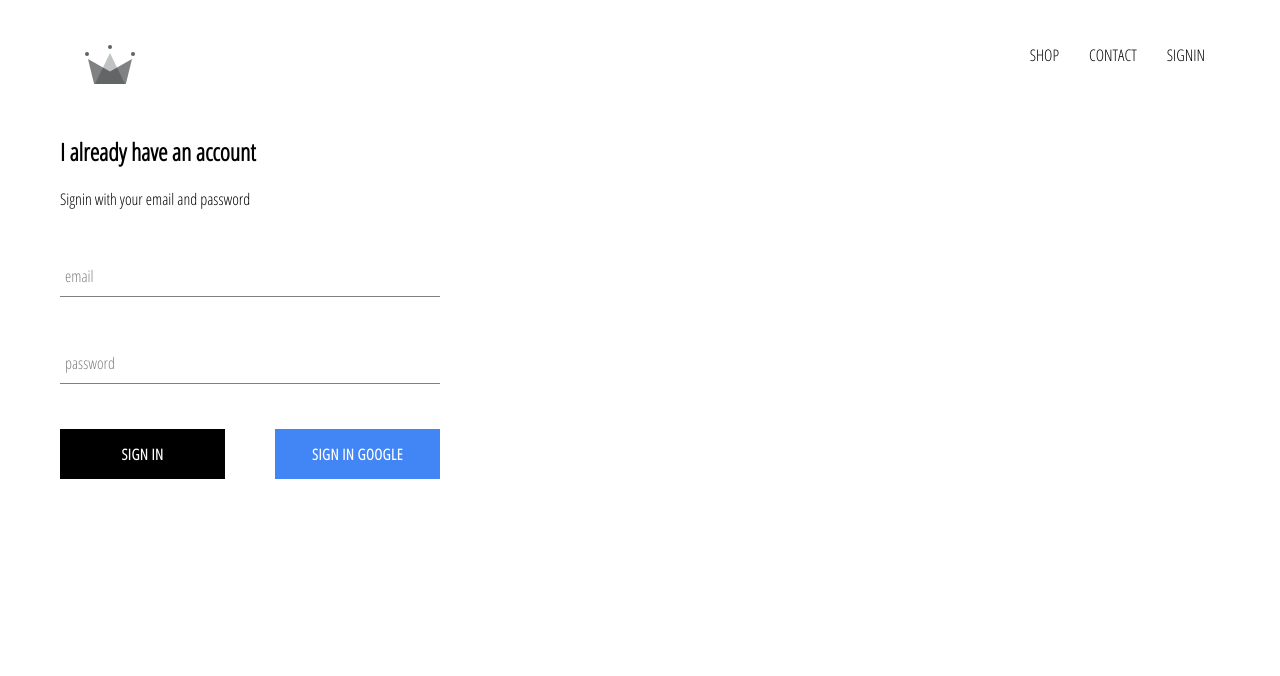
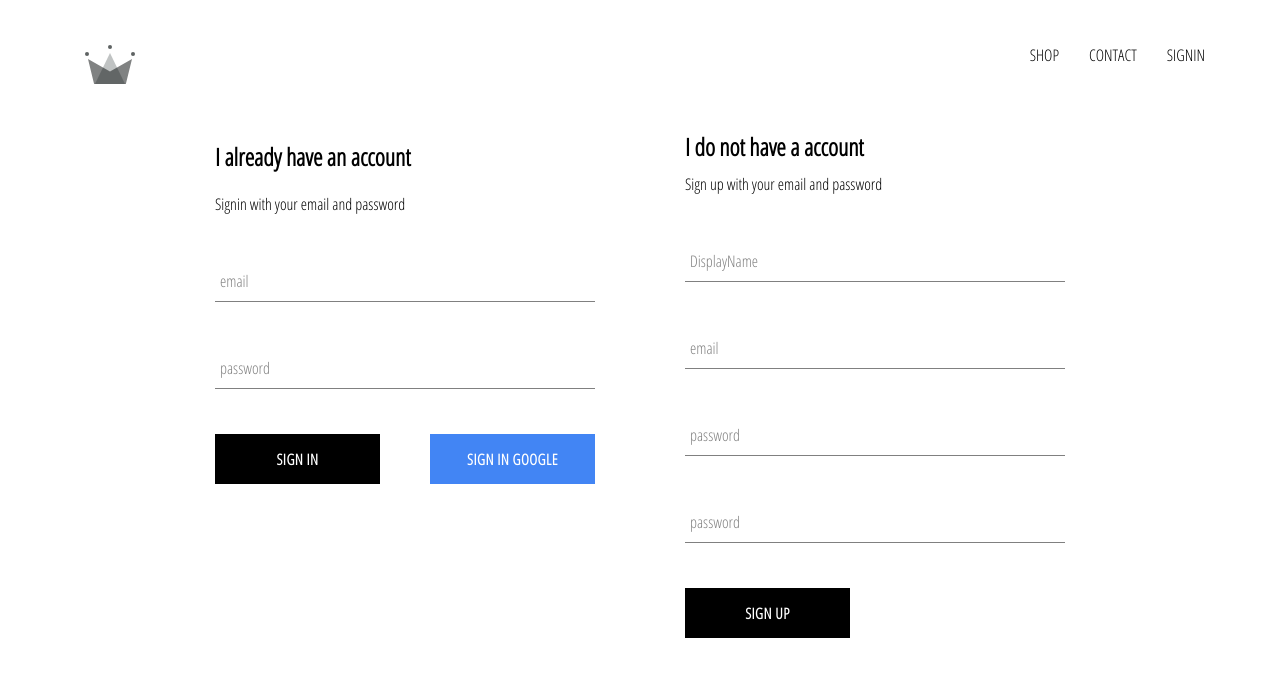
Before and after one commit to Narayanlimbu/e-Elothing-Redux-saga, a React (Create React App) app: page /signin in a window 1280 px wide. Shown: the top 676 px of the page. Built offline with nearby package versions, Linux system fonts and the light colour scheme; no server answers.

Commit message:
implemented firebase utils and sign up

```diff
--- a/src/App.js
+++ b/src/App.js
@@ -5,7 +5,7 @@ import {Switch, Route} from 'react-router-dom';
 import ShopPage from './pages/shoppage/shop.component';
 import Header from './components/header/header.component';
 import SignInSignUp from './pages/signin-signup/signin-signup.component';
-import {auth} from './firebase/firebase.utils';
+import {auth, createUserProfileDocument} from './firebase/firebase.utils';
 
 class App extends React.Component{
   constructor(){
@@ -18,9 +18,19 @@ class App extends React.Component{
   unsubscribeFromAuth=null;
 
   componentDidMount(){
-    this.unsubscribeFromAuth=auth.onAuthStateChanged(user=>{this.setState({currentUser:user})
-    console.log(user);
-
+    this.unsubscribeFromAuth=auth.onAuthStateChanged(async userAuth=>{
+    if(userAuth){
+        const userRef=await createUserProfileDocument(userAuth);
+        userRef.onSnapshot(snamShot=>{
+          this.setState({
+            currentUser:{
+              id:snamShot.id,
+              ...snamShot.data()
+            }
+          })
+        })
+      }
+     this.setState({currentUser:userAuth}) // null
    })
   }
   componentWillUnmount(){
--- /dev/null
+++ b/src/components/FormInput/rough/forminput.js
@@ -0,0 +1,18 @@
+import React from 'react';
+import './forminput.style.scss';
+
+const FormInput=({handleChange, label, ...otherProps})=>{
+
+    return <div className="group1">
+      <input className='input'
+      onChange={handleChange}
+       {...otherProps}/>
+      {
+          label ?
+          <label className='label'>{label}</label>
+          : null
+      }
+    </div>
+
+}
+export default FormInput;
--- a/src/components/sign-in/sign-in.component.jsx
+++ b/src/components/sign-in/sign-in.component.jsx
@@ -18,9 +18,6 @@ class SignIn extends React.Component{
     }
     handleSubmit=(event)=>{
         event.preventDefault();
-        const {email, password}=this.state;
-        console.log(email);
-        console.log(password);
         this.setState({email:'',password:''})
     }
     render(){
@@ -41,7 +38,7 @@ class SignIn extends React.Component{
                     label='password'
                     value={this.state.password}
                     handleChange={this.handleChange} required/>
-                <div className='buttons'>
+                    <div className='buttons'>
                     <CustomButton type='submit' value='Submit Form'>
                         Sign In
                     </CustomButton>
--- /dev/null
+++ b/src/components/sign-up/sign-up.component.jsx
@@ -0,0 +1,90 @@
+import React from 'react';
+import FormInput from '../../components/FormInput/forminput.component';
+import { auth, createUserProfileDocument } from '../../firebase/firebase.utils';
+import Button from '../button/button.component';
+import './sign-up.styles.scss';
+
+class SignUp extends React.Component{
+    constructor(){
+        super();
+        this.state={
+          displayName:"",
+          email:'',
+          password:'',
+          confirmPassword:''
+        }
+    }
+  handleChange=(event)=>{
+     const {name, value}=event.target;
+     this.setState({[name]:value});
+
+  }
+  handleSubmit=async (event)=>{
+       event.preventDefault();
+       const {displayName, email, password, confirmPassword}=this.state;
+       if(password!=confirmPassword){
+           alert("password don't match");
+           return;
+       }
+       try{
+           const{user}=await auth.createUserWithEmailAndPassword(email,password); // it creates user in authentication
+           await createUserProfileDocument(user, {displayName}); // it creates the user in firestore
+           this.setState({
+            displayName:"",
+            email:'',
+            password:'',
+            confirmPassword:''
+        })
+       }catch(error){
+           console.log(error);
+       }
+
+
+  }
+
+
+  render(){
+      const {displayName,email, password, confirmPassword}=this.state;
+      return(
+          <div className='sign-up'>
+              <h2 className='title'>I do not have a account</h2>
+              <span>Sign up with your email and password</span>
+                <form onSubmit={this.handleSubmit} className='sign-up=form'>
+                    <FormInput
+                    name='displayName'
+                    handleChange={this.handleChange}
+                    value={displayName}
+                    require
+                    label='DisplayName'
+                    />
+                    <FormInput
+                    name='email'
+                    type='email'
+                    handleChange={this.handleChange}
+                    value={email}
+                    require
+                    label='email'
+                    />
+                    <FormInput
+                    name='password'
+                    type='password'
+                    handleChange={this.handleChange}
+                    value={password}
+                    require
+                    label='password'
+                    />
+                    <FormInput
+                    name='confirmPassword'
+                    type='password'
+                    handleChange={this.handleChange}
+                    value={confirmPassword}
+                    require
+                    label='password'
+                    />
+                    <Button type='submit' value="submit value">SIGN UP</Button>
+                </form>
+          </div>
+      )
+  }
+}
+export default SignUp;
--- /dev/null
+++ b/src/components/sign-up/sign-up.styles.scss
@@ -0,0 +1,8 @@
+.sign-up{
+    display: flex;
+    flex-direction: column;
+    width: 380px;
+    .title{
+     margin: 10px 0;
+    }
+}
--- a/src/firebase/firebase.utils.js
+++ b/src/firebase/firebase.utils.js
@@ -17,6 +17,29 @@ const firebaseConfig = {
   export const auth=firebase.auth();
   export const firestore=firebase.firestore();
 
+  export const createUserProfileDocument= async (userAuth, additionalData)=>{
+
+    if(!userAuth) return;
+    const userRef=firestore.doc(`Users/${userAuth.uid}`);
+    const snapShot=await userRef.get();
+    if(!snapShot.exists){
+        const {displayName, email}=userAuth;
+        const createAt=new Date();
+        try{
+          await userRef.set({
+              displayName,
+              email,
+              createAt,
+              ...additionalData
+          })
+        }catch(error){
+            console.log('error creating object', error.message);
+
+        }
+    }
+  return userRef;
+}
+
   const provider=new firebase.auth.GoogleAuthProvider();
   provider.setCustomParameters({prompt:'select_account'});
 
--- a/src/pages/signin-signup/signin-signup.component.jsx
+++ b/src/pages/signin-signup/signin-signup.component.jsx
@@ -1,9 +1,11 @@
 import React from 'react';
 import './signin-signup.styles.scss';
 import SignIn from '../../components/sign-in/sign-in.component';
+import SignUp from '../../components/sign-up/sign-up.component';
 const SignInSignUp=()=>(
     <div className='sign-in-sign-up'>
         <SignIn/>
+        <SignUp/>
     </div>
 )
 export default SignInSignUp;
--- a/src/pages/signin-signup/signin-signup.styles.scss
+++ b/src/pages/signin-signup/signin-signup.styles.scss
@@ -0,0 +1,6 @@
+.sign-in-sign-up{
+    width: 850px;
+    display: flex;
+    justify-content: space-between;
+    margin: 30px auto;
+}
```
Also changed, not shown: src/components/FormInput/rough/forminput.style.scss (added, +35 -0 lines), 1 other file (tests, documents, lock files or other folders).
